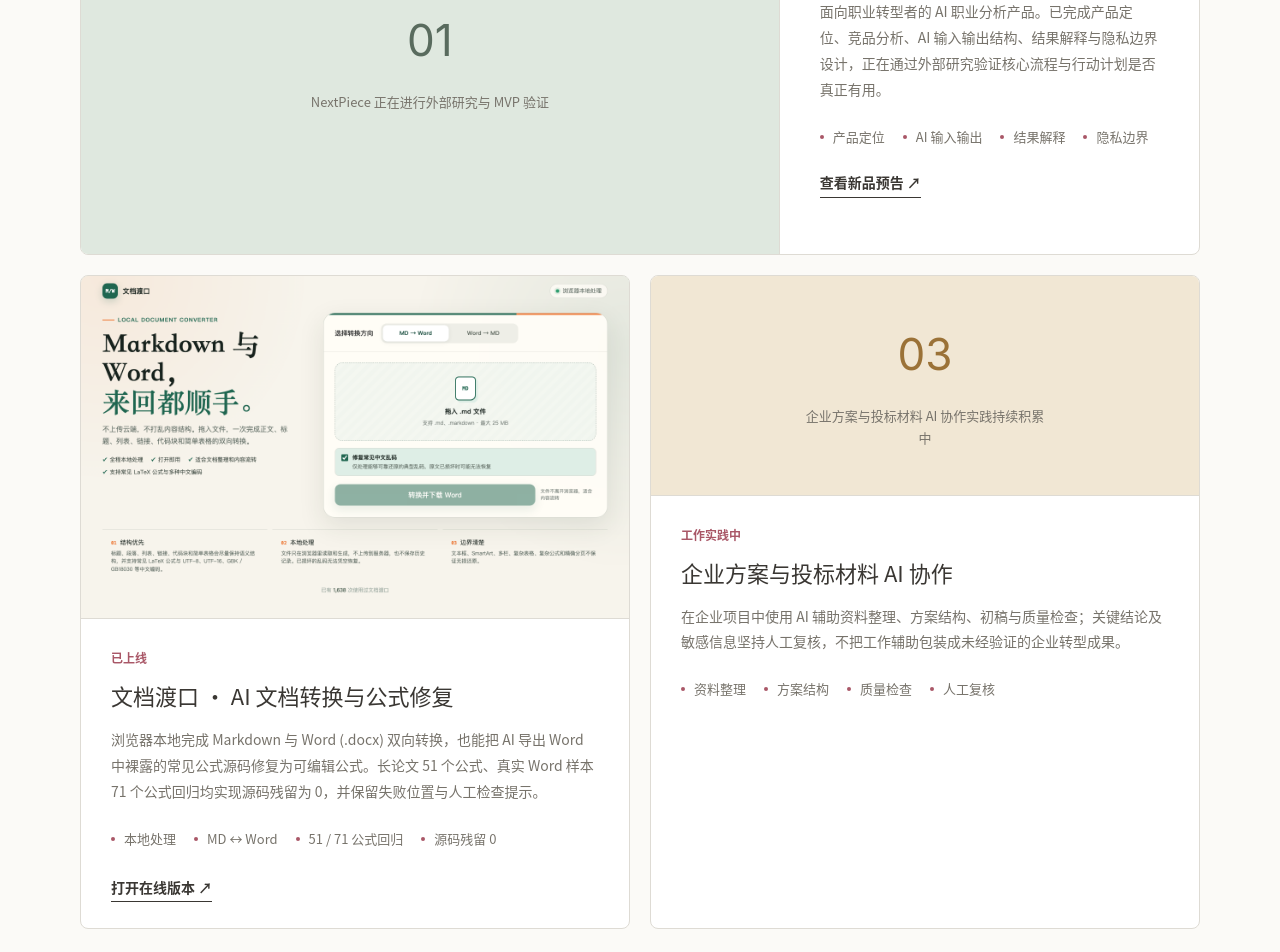
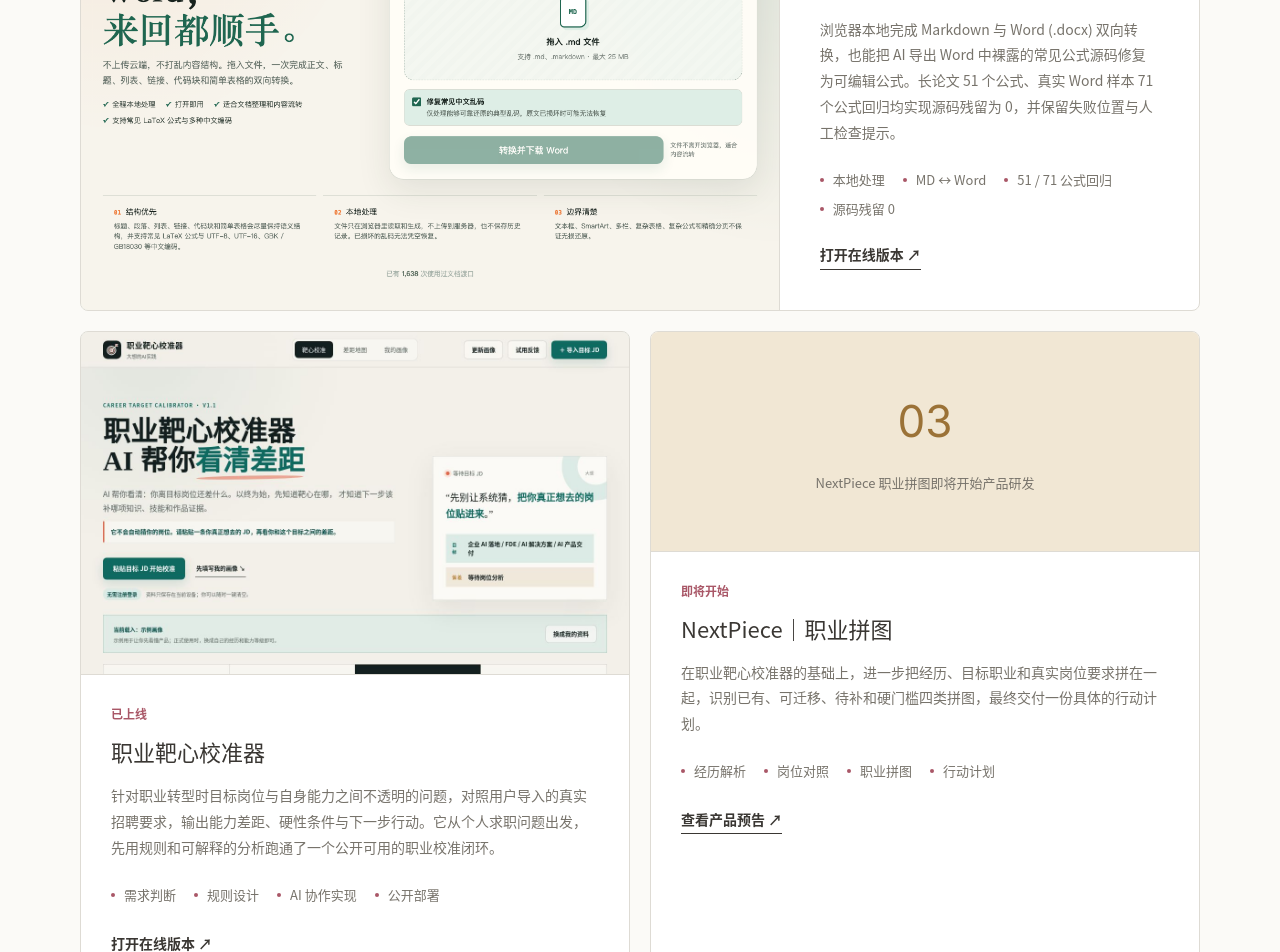
Before and after one commit to anitaleexiang0210/anitalee, a Next.js app: page / in a window 1280 px wide. Shown: the part 3300-4252 px from the top of the page. Built offline with nearby package versions, Linux system fonts and the light colour scheme.

Commit message:
调整个人站产品入口与 NextPiece 路径

```diff
--- a/app/career/page.tsx
+++ b/app/NextPiece/page.tsx
@@ -7,7 +7,7 @@
     "把经历、目标方向与真实岗位要求拼在一起，找到下一个最值得补齐的职业拼图。",
 };
 
-export default function CareerPage() {
+export default function NextPiecePage() {
   const pieces = [
     {
       index: "01",
--- a/app/content.ts
+++ b/app/content.ts
@@ -124,16 +124,6 @@
 
 export const aiProjects = [
   {
-    status: "研究与定义 · MVP 验证中",
-    title: "NextPiece｜职业拼图",
-    summary:
-      "面向职业转型者的 AI 职业分析产品。已完成产品定位、竞品分析、AI 输入输出结构、结果解释与隐私边界设计，正在通过外部研究验证核心流程与行动计划是否真正有用。",
-    proof: ["产品定位", "AI 输入输出", "结果解释", "隐私边界"],
-    imageAlt: "NextPiece 正在进行外部研究与 MVP 验证",
-    href: "/career",
-    linkLabel: "查看新品预告",
-  },
-  {
     status: "已上线",
     title: "文档渡口 · AI 文档转换与公式修复",
     summary:
@@ -145,12 +135,25 @@
     linkLabel: "打开在线版本",
   },
   {
-    status: "工作实践中",
-    title: "企业方案与投标材料 AI 协作",
+    status: "已上线",
+    title: "职业靶心校准器",
     summary:
-      "在企业项目中使用 AI 辅助资料整理、方案结构、初稿与质量检查；关键结论及敏感信息坚持人工复核，不把工作辅助包装成未经验证的企业转型成果。",
-    proof: ["资料整理", "方案结构", "质量检查", "人工复核"],
-    imageAlt: "企业方案与投标材料 AI 协作实践持续积累中",
+      "针对职业转型时目标岗位与自身能力之间不透明的问题，对照用户导入的真实招聘要求，输出能力差距、硬性条件与下一步行动。它从个人求职问题出发，先用规则和可解释的分析跑通了一个公开可用的职业校准闭环。",
+    proof: ["需求判断", "规则设计", "AI 协作实现", "公开部署"],
+    image: "/career-calibrator.png",
+    imageAlt: "职业靶心校准器已上线页面截图",
+    href: "https://career.anitalee.cn",
+    linkLabel: "打开在线版本",
+  },
+  {
+    status: "即将开始",
+    title: "NextPiece｜职业拼图",
+    summary:
+      "在职业靶心校准器的基础上，进一步把经历、目标职业和真实岗位要求拼在一起，识别已有、可迁移、待补和硬门槛四类拼图，最终交付一份具体的行动计划。",
+    proof: ["经历解析", "岗位对照", "职业拼图", "行动计划"],
+    imageAlt: "NextPiece 职业拼图即将开始产品研发",
+    href: "/NextPiece",
+    linkLabel: "查看产品预告",
   },
 ];
 
```
Also changed, not shown: app/NextPiece/nextpiece.css (renamed from app/career/nextpiece.css), public/career-calibrator.png (added).
